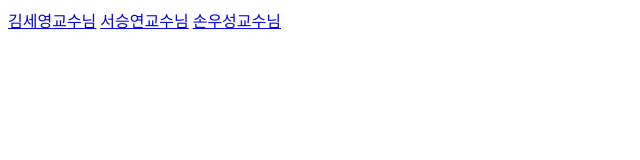
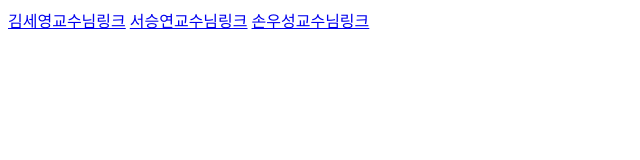
Before and after one commit to mendlemendlemendelsjohn/smu_suhyeon_github, a plain HTML site: page index.html in a window 1280 px wide. Shown: the whole page, without its empty margins (0-640 px from the left). Drawn offline with Linux system fonts and the light colour scheme.

Commit message:
첫 코밋

```diff
--- a/index.html
+++ b/index.html
@@ -7,8 +7,8 @@
     <title>Document</title>
   </head>
   <body>
-    <a href="./김세영교수님/index.html">김세영교수님</a>
-    <a href="./서승연교수님/index.html">서승연교수님</a>
-    <a href="./손우성교수님/index.html">손우성교수님</a>
+    <a href="./김세영교수님/index.html">김세영교수님링크</a>
+    <a href="./서승연교수님/index.html">서승연교수님링크</a>
+    <a href="./손우성교수님/index.html">손우성교수님링크</a>
   </body>
 </html>
```
